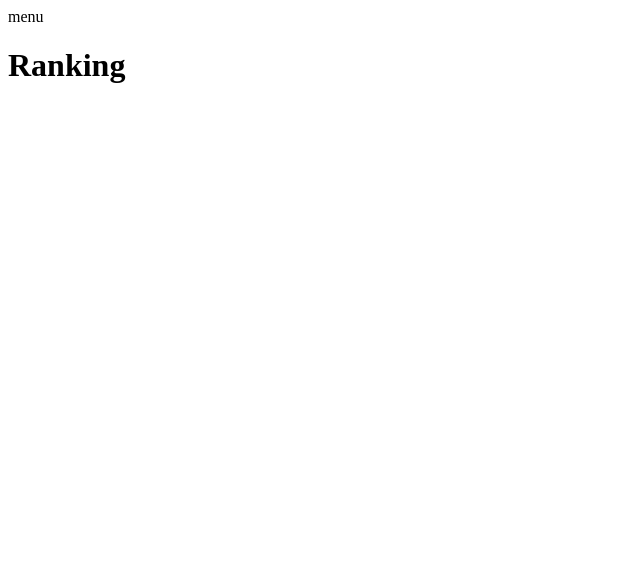
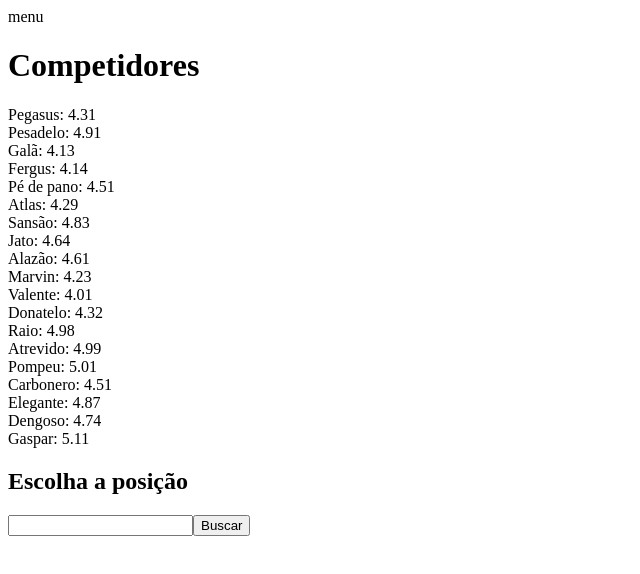
Before and after one commit to projeto-de-algoritmos/DC_JockeyClub, a React (Create React App) app: page / in a window 1280 px wide. Both pictures are taken after a click on the element "Verificar a posição dos cavalos". Shown: the top 574 px of the page, without its empty margins (0-640 px from the left). Built offline with nearby package versions, Linux system fonts and the light colour scheme.

Commit message:
feat: adding exoteric function on ranking mode

```diff
--- a/src/components/ranking.js
+++ b/src/components/ranking.js
@@ -1,10 +1,96 @@
+import { useEffect, useState } from "react";
+
+import { cavalos } from "../utils/mocks";
+
+
 const Ranking = () => {
+  const [horseToSearch, setHorseToSearch] = useState(undefined);
+  const [horseFound, setHorseFound] = useState();
+
+  function calculate(a) {
+    if (a.length < 250) {
+      const randomIndex = Math.floor(Math.random() * (a.length - 0)) + 0;
+      return a[randomIndex];
+    } else {
+      const groups = [];
+      for (let i = 0; i < 5; i++) {
+        groups[i] = [];
+      }
+      for (let i = 0; i < 25; i += 5) {
+        groups[1].push(a[i]);
+        groups[2].push(a[i + 1]);
+        groups[3].push(a[i + 2]);
+        groups[4].push(a[i + 3]);
+        groups[5].push(a[i + 4]);
+      }
+
+      for (let i = 0; i < 5; i++) {
+        groups[i].sort(function (a, b) {
+          return a - b;
+        });
+      }
+
+      const medians = [];
+
+      for (let i = 0; i < 5; i++) {
+        medians.push(groups[i][2]);
+      }
+      medians.sort(function (a, b) {
+        return a - b;
+      });
+
+      return medians[2];
+    }
+  }
+
+  function select(a, k) {
+    const median = calculate(a);
+    const right = [];
+    const left = [];
+    a.forEach((element) => {
+      if (element.volta < median.volta) left.push(element);
+      else if (element.volta > median.volta) right.push(element);
+    });
+    if (left.length === k - 1) return median;
+    if (left.length > k - 1) return select(left, k);
+    else return select(right, k - left.length - 1);
+  }
+
+  function search(posicao) {
+    if (posicao > cavalos.length)
+      return alert("Posição maior do que o número de cavalos");
+    if (posicao === undefined) return alert("Digite uma posição válida");
+    const cavalo = select(cavalos, posicao);
+    console.log(cavalo);
+    setHorseFound(cavalo);
+  }
+
+  useEffect(() => {}, [horseToSearch]);
   return (
     <div className="ranking">
-      <h1>Ranking</h1>
+      <h1>Competidores</h1>
+      <div style={{ display: "flex", flexDirection: "column" }}>
+        {cavalos.map((cavalo, index) => {
+          return (
+            <div key={index} style={{ display: "flex" }}>
+              <span>{cavalo.nome + ": " + cavalo.volta} </span>
+            </div>
+          );
+        })}
+      </div>
+      <div className="search-horse">
+        <h2>Escolha a posição</h2>
+        <input
+          type="number"
+          onChange={(event) => {
+            setHorseToSearch(event.target.value);
+          }}
+        ></input>
+        <button onClick={() => search(horseToSearch)}>Buscar</button>
+      </div>
+      {horseFound?.nome !== "" && <span>{horseFound?.nome}</span>}
     </div>
   );
 };
 
-
 export default Ranking;
--- /dev/null
+++ b/src/utils/mocks.js
@@ -0,0 +1,78 @@
+export const cavalos = [
+    {
+      nome: "Pegasus",
+      volta: 4.31,
+    },
+    {
+      nome: "Pesadelo",
+      volta: 4.91,
+    },
+    {
+      nome: "Galã",
+      volta: 4.13,
+    },
+    {
+      nome: "Fergus",
+      volta: 4.14,
+    },
+    {
+      nome: "Pé de pano",
+      volta: 4.51,
+    },
+    {
+      nome: "Atlas",
+      volta: 4.29,
+    },
+    {
+      nome: "Sansão",
+      volta: 4.83,
+    },
+    {
+      nome: "Jato",
+      volta: 4.64,
+    },
+    {
+      nome: "Alazão",
+      volta: 4.61,
+    },
+    {
+      nome: "Marvin",
+      volta: 4.23,
+    },
+    {
+      nome: "Valente",
+      volta: 4.01,
+    },
+    {
+      nome: "Donatelo",
+      volta: 4.32,
+    },
+    {
+      nome: "Raio",
+      volta: 4.98,
+    },
+    {
+      nome: "Atrevido",
+      volta: 4.99,
+    },
+    {
+      nome: "Pompeu",
+      volta: 5.01,
+    },
+    {
+      nome: "Carbonero",
+      volta: 4.51,
+    },
+    {
+      nome: "Elegante",
+      volta: 4.87,
+    },
+    {
+      nome: "Dengoso",
+      volta: 4.74,
+    },
+    {
+      nome: "Gaspar",
+      volta: 5.11,
+    },
+  ];
```
